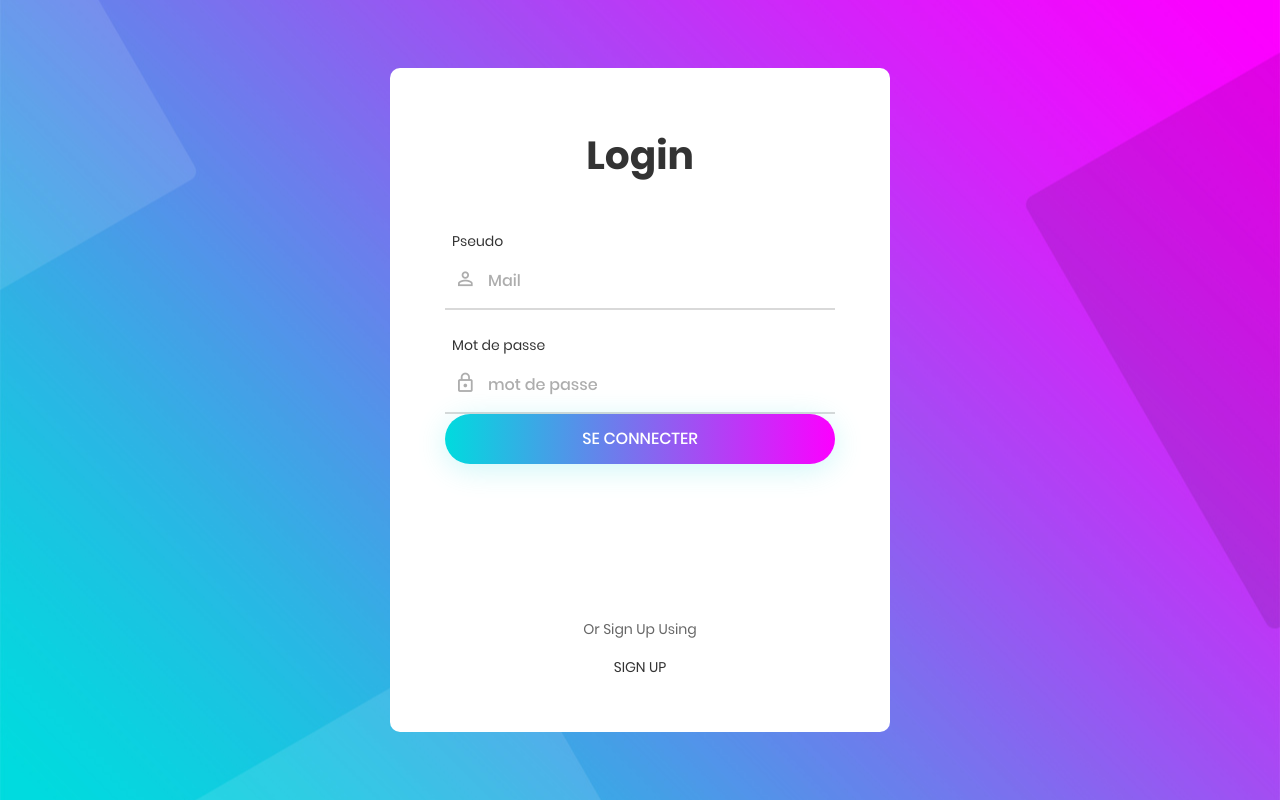
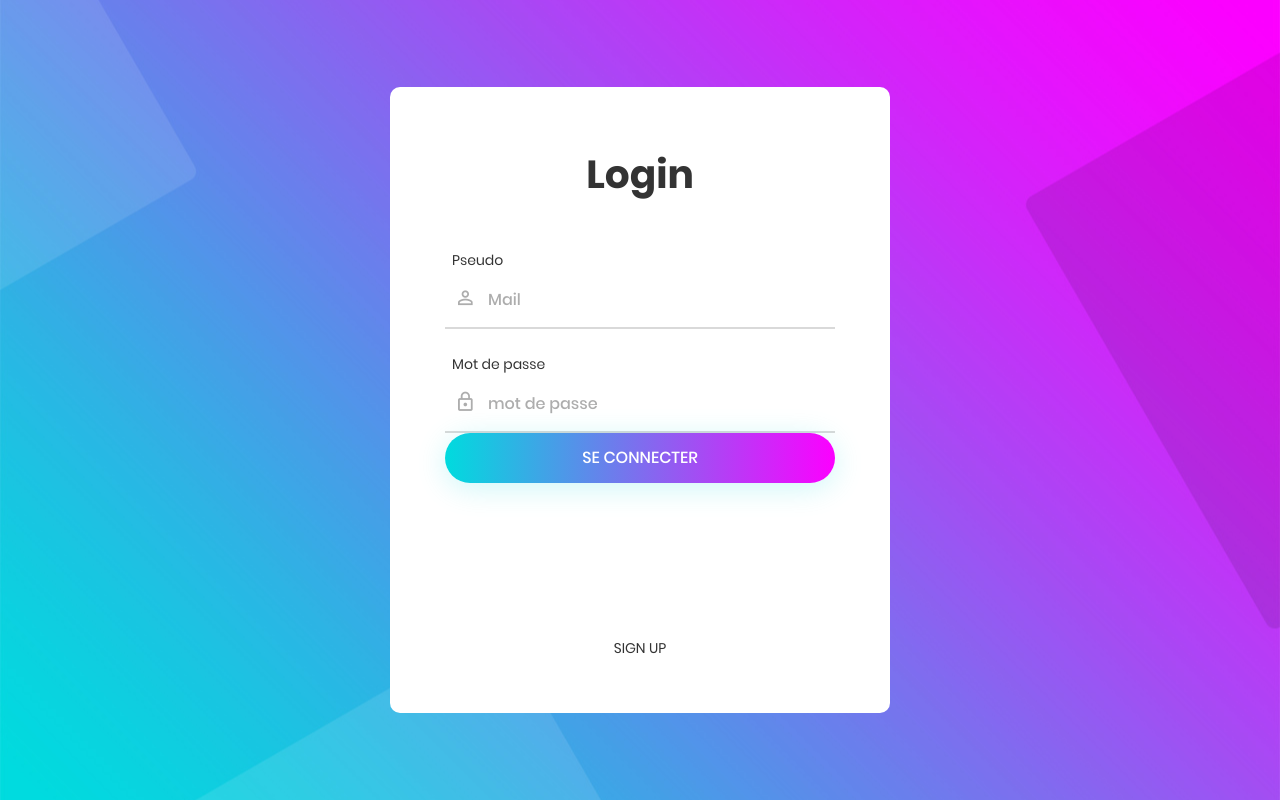
Before and after one commit to loux22/symfony_project, a Symfony app: template symfony_project/templates/user/login.html.twig in a window 1280 px wide. Run offline with Twig, Linux system fonts and the light colour scheme; the template is opened without the code that fills it, so the values that code supplies are empty; some libraries are stand-ins or nearby versions.

Commit message:
remove un truc de merde

```diff
--- a/symfony_project/templates/user/login.html.twig
+++ b/symfony_project/templates/user/login.html.twig
@@ -61,10 +61,6 @@
 				</div>
 
 				<div class="flex-col-c p-t-155">
-					<span class="txt1 p-b-17">
-						Or Sign Up Using
-					</span>
-
 					<a href="#" class="txt2">
 						Sign Up
 					</a>
```
